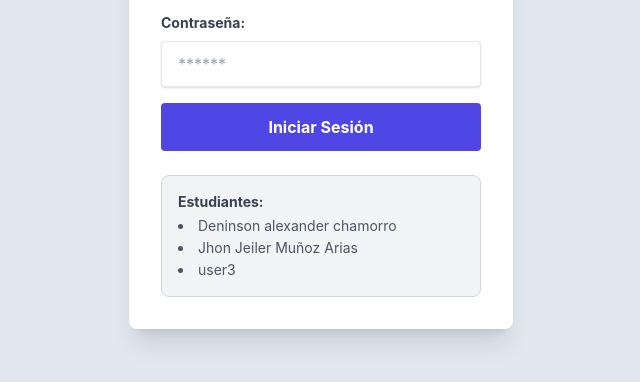
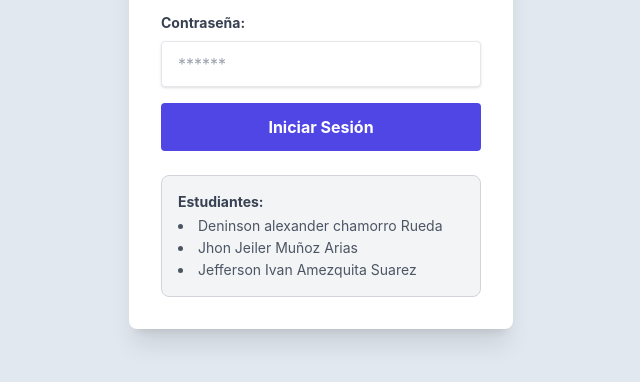
Before and after one commit to Deninsonalexander/Aplicativo-web-PROYECTO-DE-GRADO, a plain HTML site: page index.html in a window 1280 px wide. Shown: the part 410-792 px from the top of the page, without its empty margins (319-959 px from the left). Drawn offline with nearby package versions, Linux system fonts and the light colour scheme.

Commit message:
Agregar nombres
Se agrega el nombre completo del ultimo integrante

```diff
--- a/index.html
+++ b/index.html
@@ -70,9 +70,9 @@
             <div class="mt-6 p-4 text-sm bg-gray-100 rounded-lg border border-gray-300">
                 <p class="font-bold text-gray-700 mb-1">Estudiantes:</p>
                 <ul class="list-disc list-inside text-gray-600 space-y-0.5">
-                    <li>Deninson alexander chamorro</li>
+                    <li>Deninson alexander chamorro Rueda</li>
                     <li>Jhon Jeiler Muñoz Arias</li>
-                    <li>user3</li>
+                    <li>Jefferson Ivan Amezquita Suarez</li>
                 </ul>
             </div>
         </div>
```
